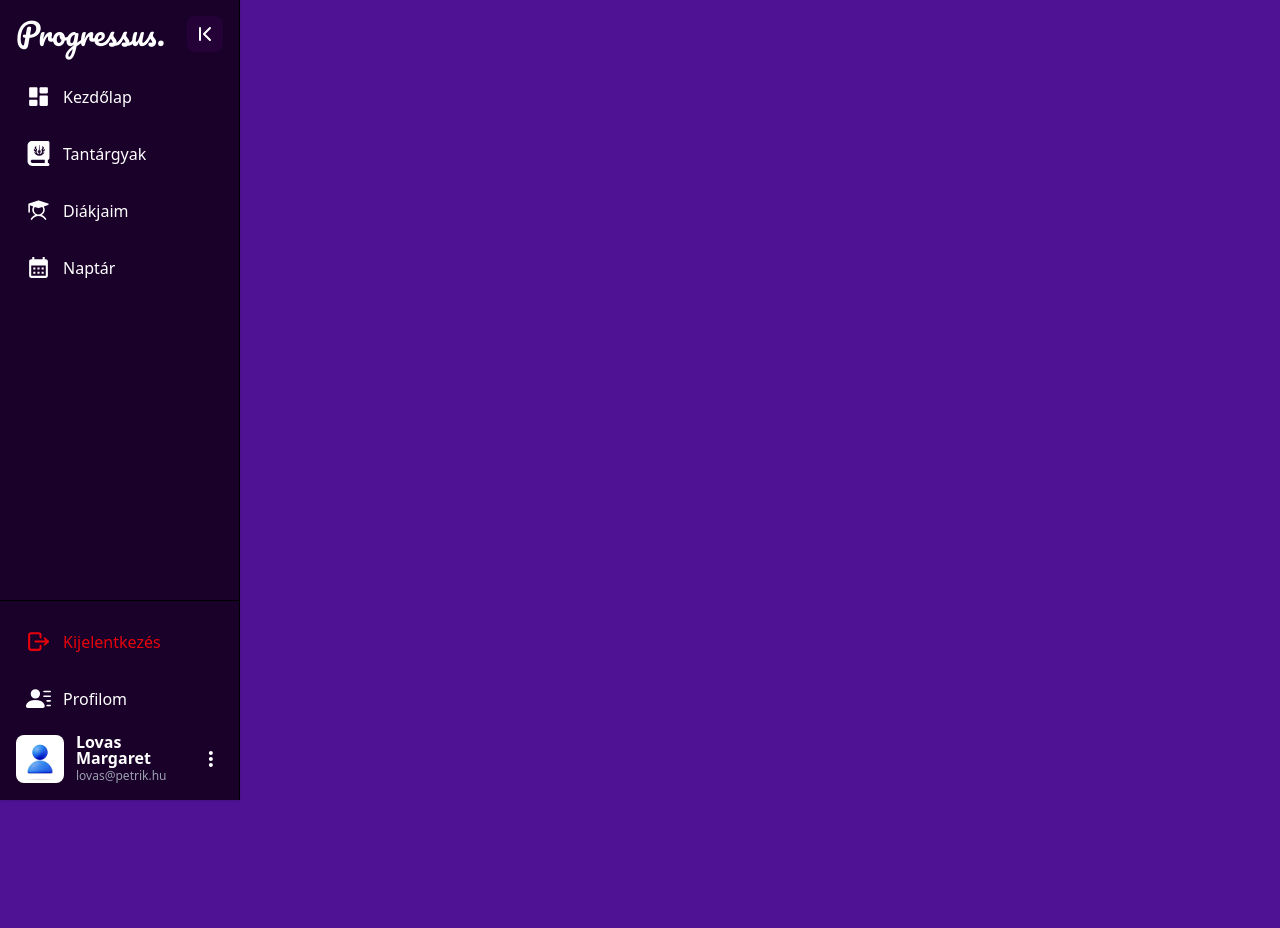
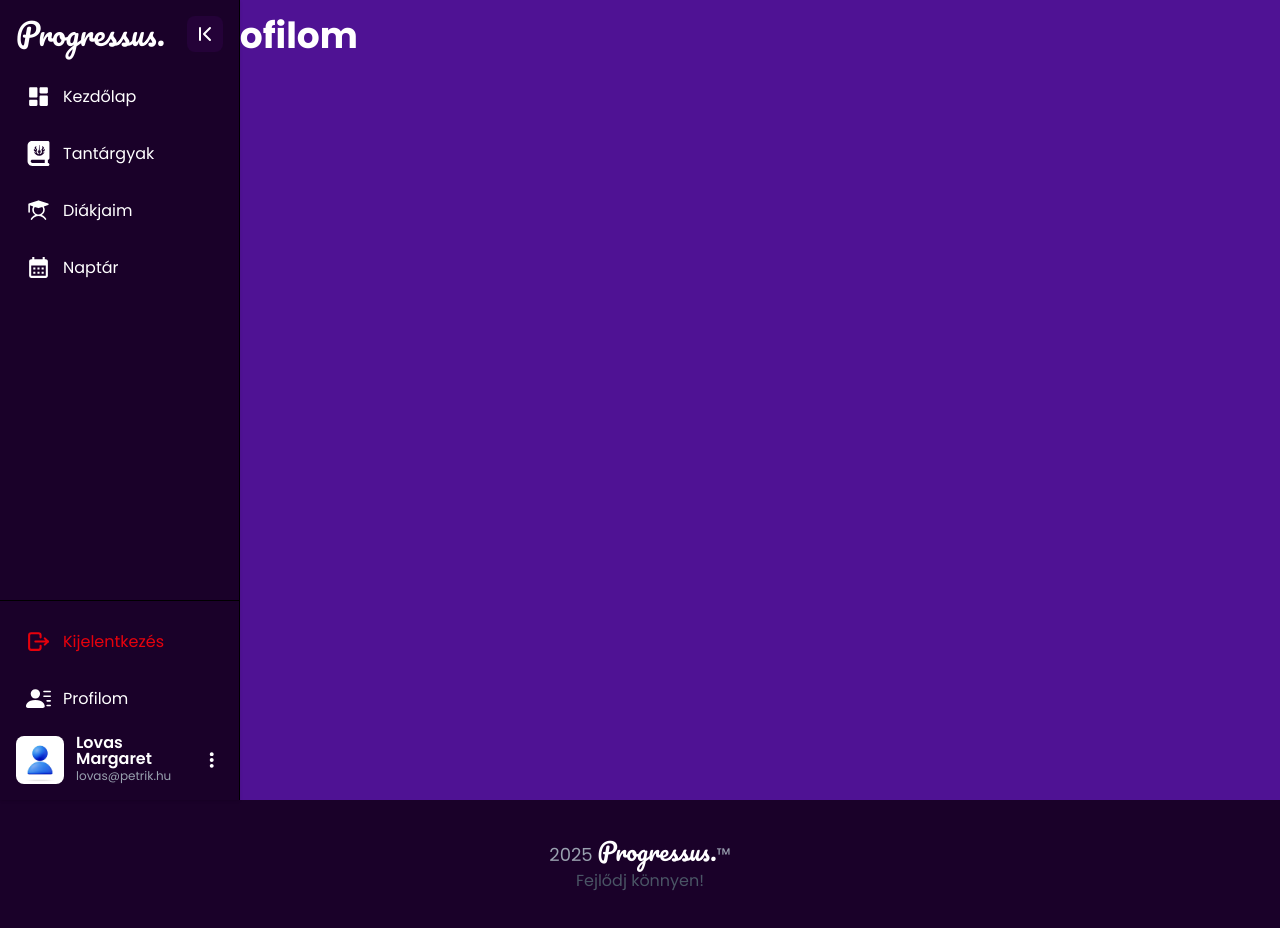
Before and after one commit to auermatew/Progressus_Frontend, a React (Vite) app: page /mypage in a window 1280 px wide. Before the commit the page ends 800 px from the top, so only its background shows below. Built offline with nearby package versions, Linux system fonts and the light colour scheme.

Commit message:
TeacherView - base files/layout

```diff
--- a/src/pages/TeacherView/Calendar.tsx
+++ b/src/pages/TeacherView/Calendar.tsx
@@ -1,12 +1,18 @@
-import React from 'react'
-import NavbarSide from './NavbarSide'
+import React from 'react';
+import NavbarSide from './NavbarSide';
+import Footer from '../../components/ui/Footer';
+import './_teacherStyle.css';
 
 const Calendar = () => {
   return (
     <>
       <NavbarSide />
+      <div className="page-wrapper h-screen w-screen pt-4 pl-24">
+        <h1 className="font-[Poppins] text-4xl font-bold text-white">Naptár</h1>
+      </div>
+      <Footer />
     </>
-  )
-}
+  );
+};
 
-export default Calendar
+export default Calendar;
--- a/src/pages/TeacherView/DashboardPage.tsx
+++ b/src/pages/TeacherView/DashboardPage.tsx
@@ -1,12 +1,19 @@
-import React from 'react'
-import NavbarSide from './NavbarSide'
+import React from 'react';
+import NavbarSide from './NavbarSide';
+import Footer from '../../components/ui/Footer';
+import '../../assets/fonts/fonts.css';
+import './_teacherStyle.css';
 
 const DashboardPage = () => {
   return (
     <>
       <NavbarSide />
+      <div className="page-wrapper h-screen w-screen pt-4 pl-24">
+        <h1 className="font-[Poppins] text-4xl font-bold text-white">Kezdőlap</h1>
+      </div>
+      <Footer />
     </>
-  )
-}
+  );
+};
 
-export default DashboardPage
+export default DashboardPage;
--- a/src/pages/TeacherView/Lessons.tsx
+++ b/src/pages/TeacherView/Lessons.tsx
@@ -1,10 +1,16 @@
 import React from 'react';
 import NavbarSide from './NavbarSide';
+import Footer from '../../components/ui/Footer';
+import './_teacherStyle.css';
 
 const Lessons = () => {
   return (
     <>
       <NavbarSide />
+      <div className="page-wrapper h-screen w-screen pt-4 pl-24">
+        <h1 className="font-[Poppins] text-4xl font-bold text-white">Órák</h1>
+      </div>
+      <Footer />
     </>
   );
 };
--- a/src/pages/TeacherView/MyPage.tsx
+++ b/src/pages/TeacherView/MyPage.tsx
@@ -1,12 +1,18 @@
-import React from 'react'
-import NavbarSide from './NavbarSide'
+import React from 'react';
+import NavbarSide from './NavbarSide';
+import Footer from '../../components/ui/Footer';
+import './_teacherStyle.css';
 
 const MyPage = () => {
   return (
     <>
       <NavbarSide />
+      <div className="page-wrapper h-screen w-screen pt-4 pl-24">
+        <h1 className="font-[Poppins] text-4xl font-bold text-white">Saját profilom</h1>
+      </div>
+      <Footer />
     </>
-  )
-}
+  );
+};
 
-export default MyPage
+export default MyPage;
--- a/src/pages/TeacherView/NavbarSide.tsx
+++ b/src/pages/TeacherView/NavbarSide.tsx
@@ -61,7 +61,7 @@ export default function NavbarSide() {
           </button>
         </div>
 
-        <ul className="flex-1 px-3">
+        <ul className="flex-1 px-3 font-[Poppins]">
           {navItems.map((item) => (
             <div className="flex w-full justify-start" key={item.id}>
               <SideBarItem
@@ -77,13 +77,13 @@ export default function NavbarSide() {
           ))}
         </ul>
 
-        <div className="flex items-start border-t p-3 h-[25%] w-full flex-col">
+        <div className="flex items-start border-t p-3 h-[25%] w-full flex-col font-[Poppins]">
           <ul className="flex-1 w-full">
               <div className="flex w-full justify-start">
                 <SideBarItem
                   icon={<TbLogout size={25} />}
                   text={'Kijelentkezés'}
-                  href={'/logout'}
+                  href={'/login'}
                   isActive={activeItem === 'logout'}
                   onClick={() => setActiveItem('logout')}
                   isOpen={isOpen}
@@ -136,7 +136,7 @@ export function SideBarItem({ icon, text, href, isActive, onClick, isOpen }: Sid
           isActive
             ? 'bg-gradient-to-tr from-purple-700 to-purple-500 font-bold text-purple-600'
             : 'hover:bg-[#3F1E64] hover:text-purple-500'
-        } ${text === 'Kijelentkezés' ? 'text-red-600 hover:text-red-300 hover:bg-red-900' : 'text-white'}`}
+        } ${text === 'Kijelentkezés' ? 'text-red-600 hover:text-white hover:bg-red-900' : 'text-white'}`}
       >
         <div className="ml-0.5 flex items-center justify-center transition-all">{icon}</div>
         <span
--- a/src/pages/TeacherView/Students.tsx
+++ b/src/pages/TeacherView/Students.tsx
@@ -1,12 +1,18 @@
-import React from 'react'
-import NavbarSide from './NavbarSide'
+import React from 'react';
+import NavbarSide from './NavbarSide';
+import Footer from '../../components/ui/Footer';
+import './_teacherStyle.css';
 
 const Students = () => {
   return (
     <>
       <NavbarSide />
+      <div className="page-wrapper h-screen w-screen pt-4 pl-24">
+        <h1 className="font-[Poppins] text-4xl font-bold text-white">Diákok</h1>
+      </div>
+      <Footer />
     </>
-  )
-}
+  );
+};
 
-export default Students
+export default Students;
```
Also changed, not shown: src/pages/TeacherView/_teacherStyle.css (added), src/pages/TeacherView/temp.txt (deleted), 1 other file (tests, documents, lock files or other folders).
